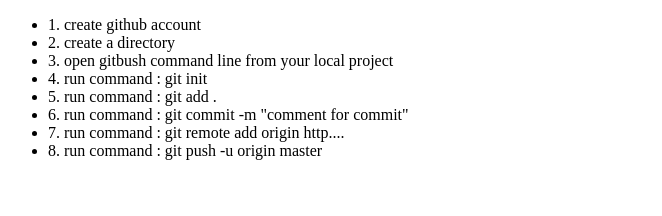
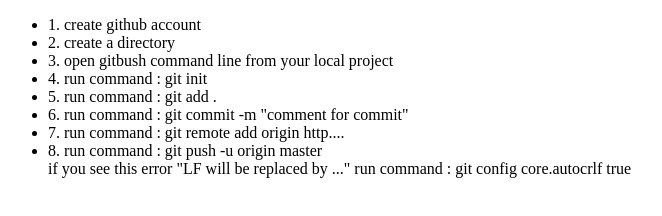
Before and after one commit to muhon94/connecting_local_project_with_github, a plain HTML site: page index.html in a window 1280 px wide. Shown: the whole page, without its empty margins (0-662 px from the left). Drawn offline with Linux system fonts and the light colour scheme.

Commit message:
Update index.html

```diff
--- a/index.html
+++ b/index.html
@@ -14,6 +14,9 @@
 	<li>6. run command : git commit -m "comment for commit"</li>
 	<li>7. run command : git remote add origin http....</li>
 	<li>8. run command : git push -u origin master</li>
+
+	if you see this error "LF will be replaced by ..."
+	run command : git config core.autocrlf true
 </ul>
 </body>
 </html>
```
